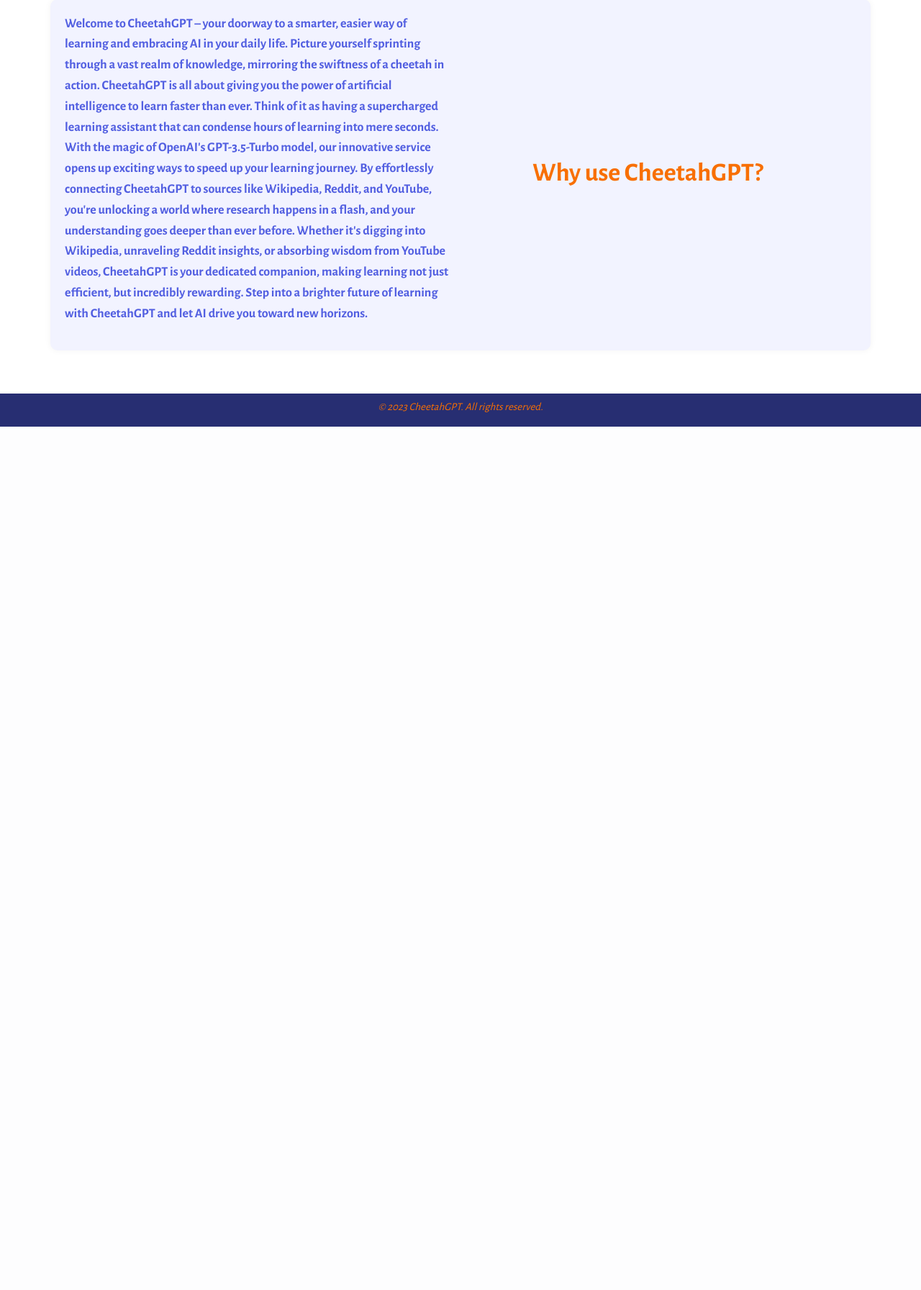
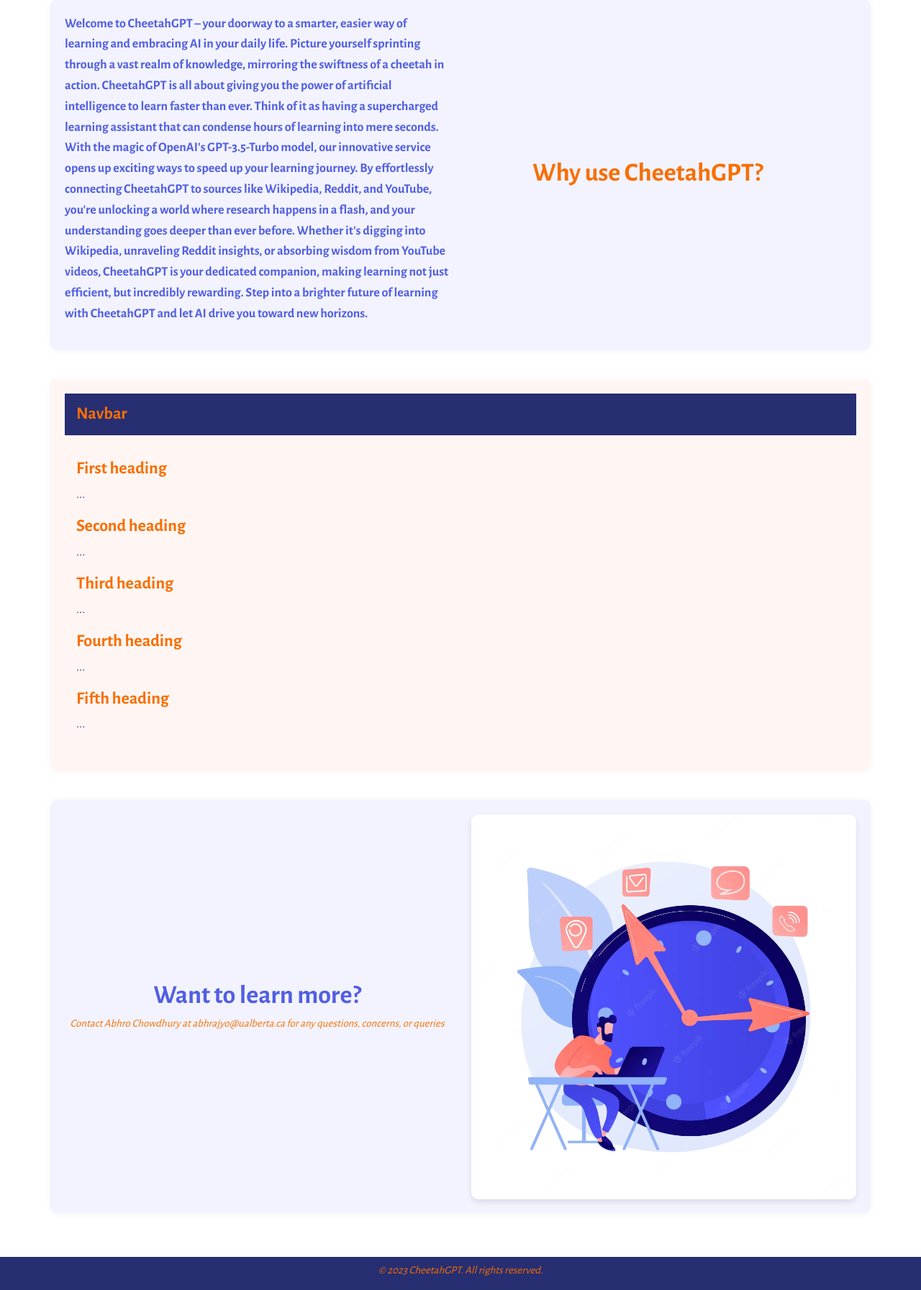
Before and after one commit to AbhroChowdhury/CheetahGPT, a Flask app: page / in a window 1280 px wide. Shown: the part 1290-3083 px from the top of the page at 72% size. Before the commit the page ends 1883 px from the top, so only its background shows below. Run offline with Flask 3, Linux system fonts and the light colour scheme; some libraries are stand-ins or nearby versions.

Commit message:
adding faq

```diff
--- a/static/css/styles.css
+++ b/static/css/styles.css
@@ -224,3 +224,46 @@
     border-radius: 10px;
     box-shadow: 0 4px 8px rgba(0, 0, 0, 0.1);
 }
+
+.faq-container {
+    margin-top: 40px;
+    padding: 20px;
+    background-color: #FFF6F4;
+    border-radius: 10px;
+    box-shadow: 0 0 10px rgba(0, 0, 0, 0.05);
+    margin-bottom: 40px;
+}
+
+.faq-title {
+    font-size: 36px;
+    font-weight: 600;
+    color:#525FE1;
+    margin-top: 150px;
+    margin-right: 85px;
+    margin-left: 85px;
+}
+
+.learnmore-container {
+    margin-top: 40px;
+    padding: 20px;
+    background-color: #F2F3FF;
+    border-radius: 10px;
+    box-shadow: 0 0 10px rgba(0, 0, 0, 0.05);
+    margin-bottom: 40px;
+}
+
+.learnmore-title {
+    font-size: 36px;
+    font-weight: 600;
+    color:#525FE1;
+    margin-top: 230px;
+    margin-right: 85px;
+    margin-left: 85px;
+}
+
+.learnmore-image {
+    max-width: 100%;
+    height: auto;
+    border-radius: 10px;
+    box-shadow: 0 4px 8px rgba(0, 0, 0, 0.1);
+}
--- a/templates/index.html
+++ b/templates/index.html
@@ -129,6 +129,54 @@
         </div>
     </div>
 
+    <div class="container faq-container">
+        <nav id="navbarfaq" class="navbar bg-body-tertiary px-3 mb-3">
+            <h4 style="margin-top: 6px;">Navbar</h4>
+            <ul class="nav navfaq-pills">
+              <li class="navfaq-item">
+                <a class="navfaq-link" href="#scrollspyHeading1">First</a>
+              </li>
+              <li class="navfaq-item">
+                <a class="navfaq-link" href="#scrollspyHeading2">Second</a>
+              </li>
+              <li class="navfaq-item dropdown">
+                <a class="navfaq-link dropdown-toggle" data-bs-toggle="dropdown" href="#" role="button" aria-expanded="false">Dropdown</a>
+                <ul class="dropdown-menu">
+                  <li><a class="dropdown-item" href="#scrollspyHeading3">Third</a></li>
+                  <li><a class="dropdown-item" href="#scrollspyHeading4">Fourth</a></li>
+                  <li><hr class="dropdown-divider"></li>
+                  <li><a class="dropdown-item" href="#scrollspyHeading5">Fifth</a></li>
+                </ul>
+              </li>
+            </ul>
+          </nav>
+          <div data-bs-spy="scroll" data-bs-target="#navbarfaq" data-bs-root-margin="0px 0px -40%" data-bs-smooth-scroll="true" class="scrollspy-example bg-body-tertiary p-3 rounded-2" tabindex="0">
+            <h4 id="scrollspyHeading1">First heading</h4>
+            <p>...</p>
+            <h4 id="scrollspyHeading2">Second heading</h4>
+            <p>...</p>
+            <h4 id="scrollspyHeading3">Third heading</h4>
+            <p>...</p>
+            <h4 id="scrollspyHeading4">Fourth heading</h4>
+            <p>...</p>
+            <h4 id="scrollspyHeading5">Fifth heading</h4>
+            <p>...</p>
+          </div>
+    </div>
+
+
+    <div class="container learnmore-container">
+        <div class="row">
+            <div class="col-md-6 text-center">
+                <h1 class="learnmore-title">Want to learn more?</h1>
+                <h3>Contact Abhro Chowdhury at abhrajyo@ualberta.ca for any questions, concerns, or queries</h3>
+            </div>
+            <div class="col-md-6">
+                <img src="{{ url_for('static', filename='images/visual4.avif') }}" alt="Visual Image 2" class="learnmore-image">
+            </div>
+
+        </div>
+    </div>
 
 
 </body>
```
